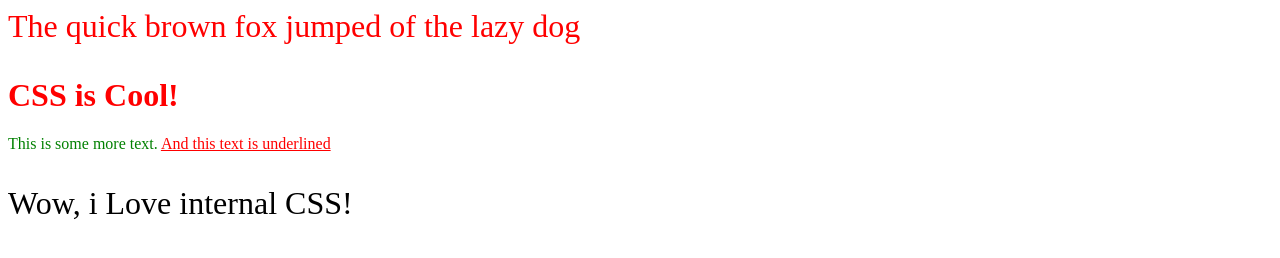
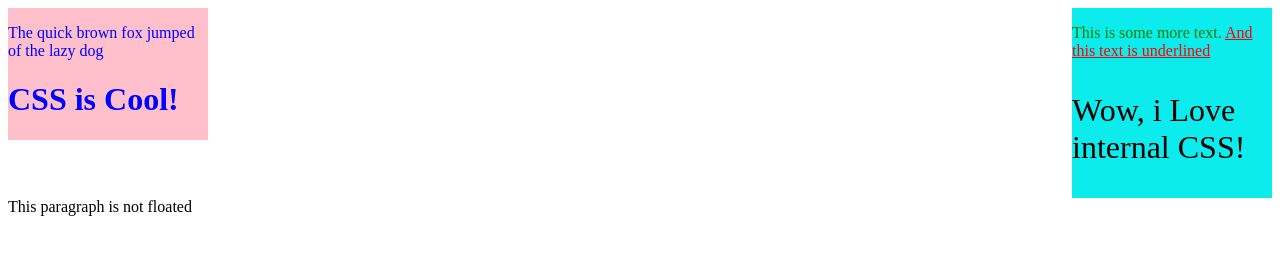
Before and after one commit to EstebanVargas10/TheCompleteWebDeveloperCourse2Udemy, a plain HTML site: page 2-CSS/webpage-with-style.html in a window 1280 px wide. Drawn offline with Linux system fonts and the light colour scheme.

Commit message:
Some CSS changes

```diff
--- a/2-CSS/webpage-with-style.html
+++ b/2-CSS/webpage-with-style.html
@@ -5,31 +5,63 @@
     <title> Webpage with Style</title>
 
     <style type="text/css">
+        .red {
+            color: red
+        }
 
-        .red {color: red}
+        .large {
+            font-size: 200%;
+        }
 
-        .large {font-size: 200%;}
+        .underline {
+            text-decoration: underline
+        }
 
+        .clear-float {
+            clear: both
+        }
 
-        .underline {text-decoration: underline}
+        #green {
+            color: green
+        }
 
+        #first-section {
+            color: blue;
+            background-color: pink;
+            width: 200px;
+            float: left;
+        }
 
-        #green {color: green}
-
-
+        #second-section {
+            background-color: #0CECEC;
+            width: 200px;
+            float: right;
+        }
     </style>
 
 </head>
 
 <body>
 
-    <p class="red large">The quick brown fox jumped of the lazy dog</p>
+    <div id="first-section">
 
-    <h1 class="red"> CSS is Cool!</h1>
+        <p>The quick brown fox jumped of the lazy dog</p>
 
-    <p id="green">This is some more text. <span class="red underline">And this text is underlined </span> </p>
+        <h1>CSS is Cool!</h1>
 
-    <p class="large">Wow, i Love internal CSS!</p>
+
+    </div>
+
+    <div id="second-section">
+        <p id="green">This is some more text. <span class="red underline">And this text is underlined </span> </p>
+
+        <p class="large">Wow, i Love internal CSS!</p>
+    </div>
+
+
+    <div class="clear-float">
+        <p>This paragraph is not floated</p>
+    </div>
 
 
 </body>
```
